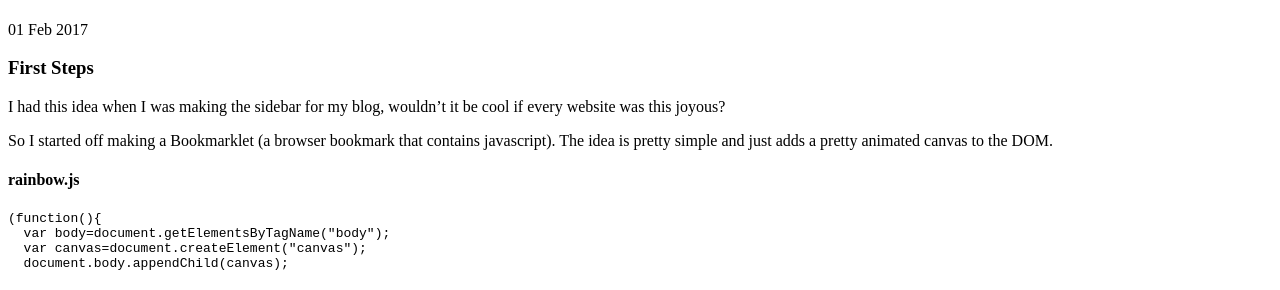
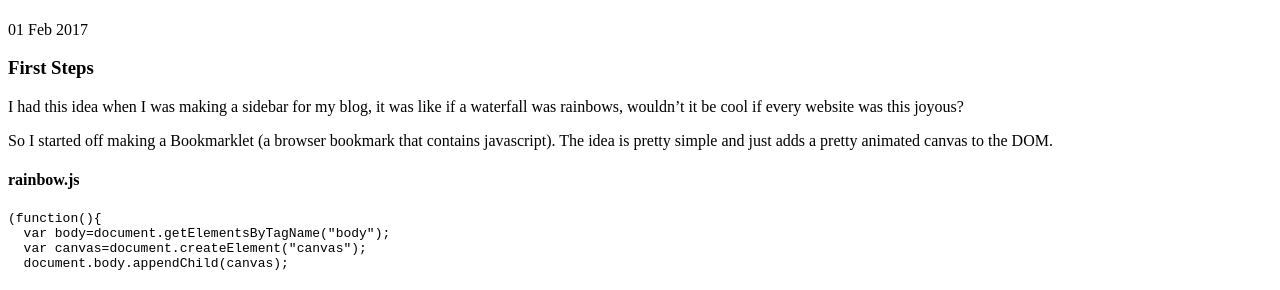
Before and after one commit to foopod/blog-2.0, a Jekyll site: the page built from _posts/2017-02-01-making-a-chrome-extension.md, in a window 1280 px wide. Shown: the part 377-667 px from the top of the page. Built offline with Jekyll 4.4.1, drawn with Linux system fonts in a browser that asks for light colours; nearby versions of some CDN libraries; some web fonts are replaced.

Commit message:
Update 2017-02-01-making-a-chrome-extension.md

```diff
--- a/_posts/2017-02-01-making-a-chrome-extension.md
+++ b/_posts/2017-02-01-making-a-chrome-extension.md
@@ -9,7 +9,7 @@ description: Creating a chrome extension that inject javascript into the browser
 
 ### First Steps
 
-I had this idea when I was making the sidebar for my blog, wouldn't it be cool if every website was this joyous?
+I had this idea when I was making a sidebar for my blog, it was like if a waterfall was rainbows, wouldn't it be cool if every website was this joyous?
 
 So I started off making a Bookmarklet (a browser bookmark that contains javascript). The idea is pretty simple and just adds a pretty animated canvas to the DOM.
 
```
